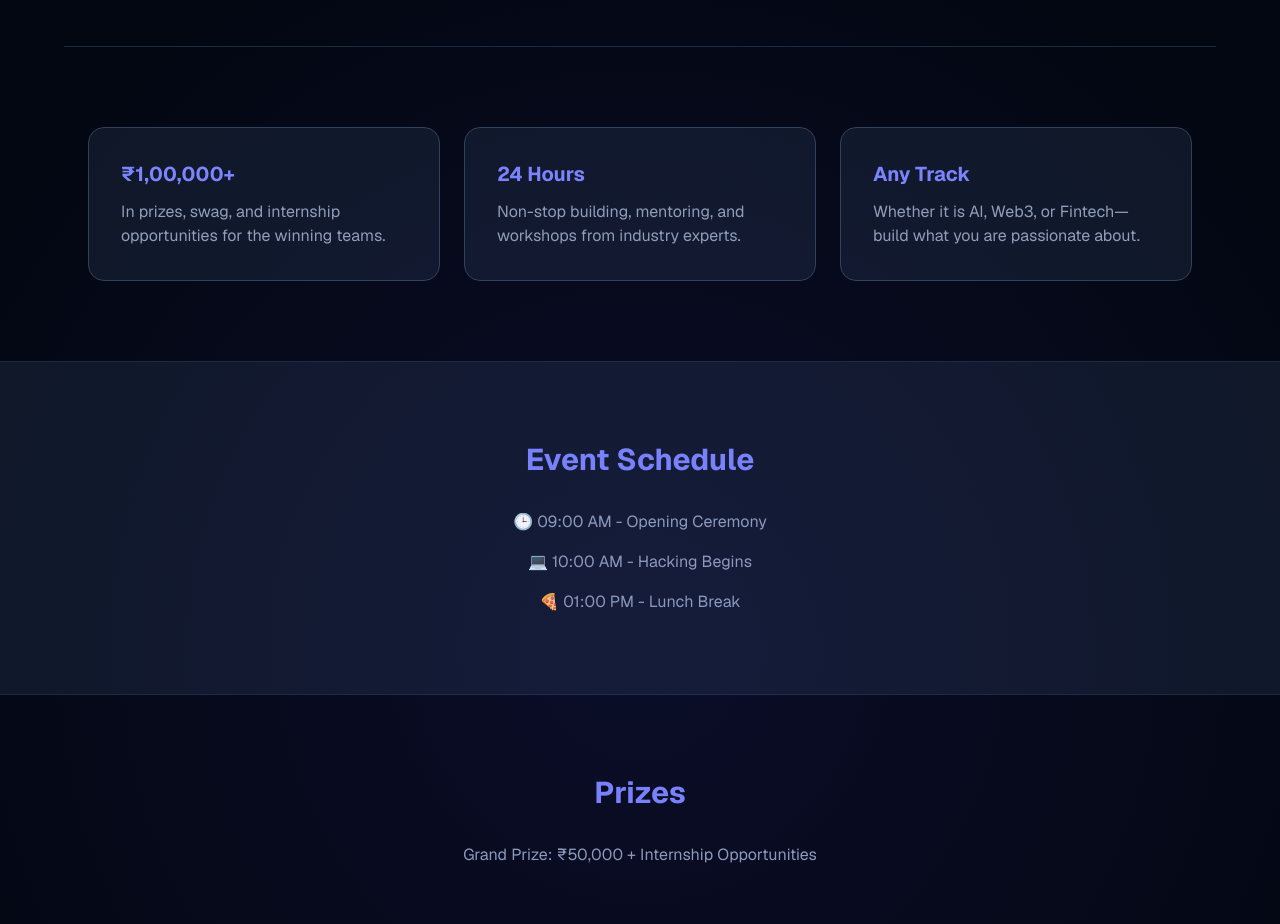
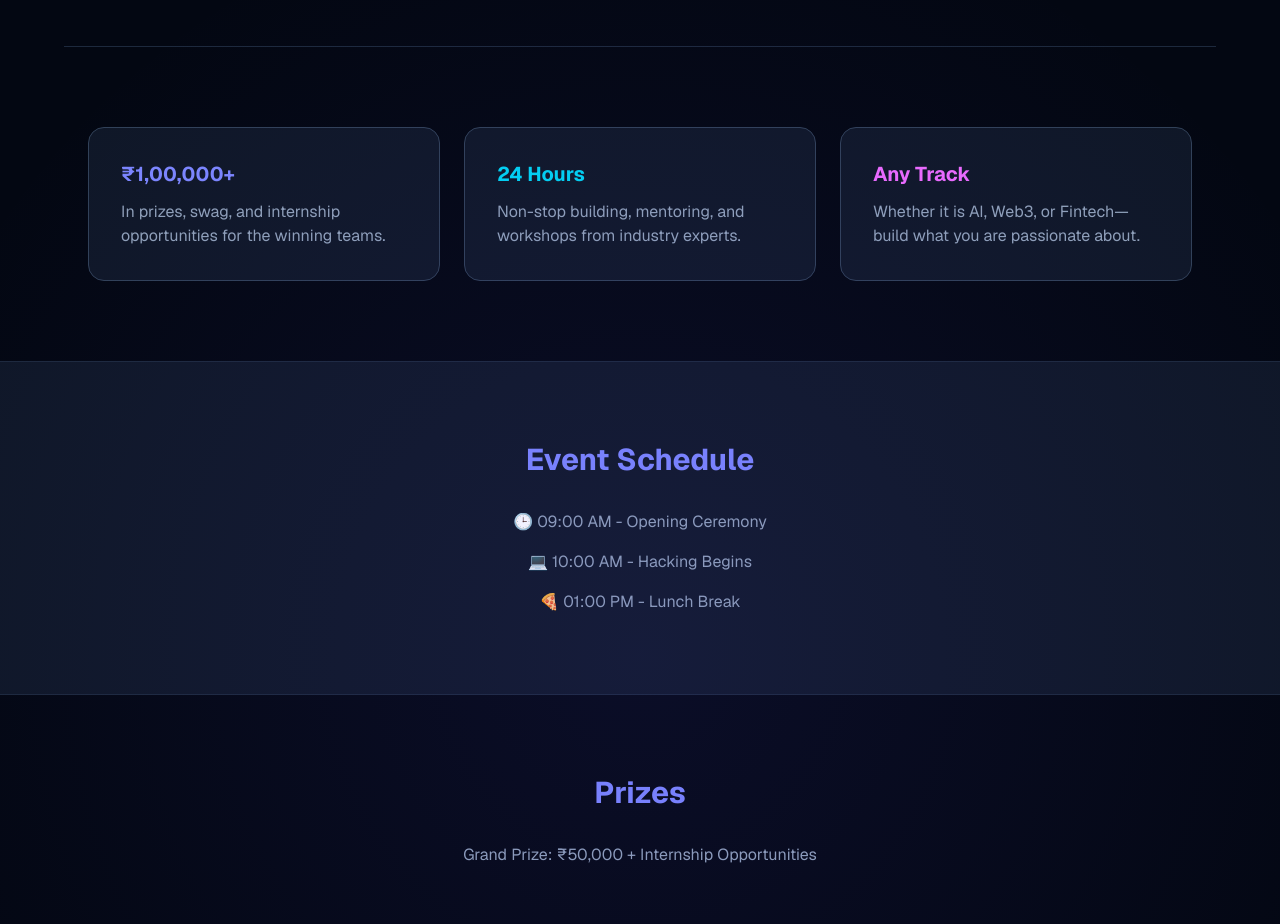
Before and after one commit to abhijeetmandal278-alt/hackathon-26, a Next.js app: page / in a window 1280 px wide. Shown: the part 780-1704 px from the top of the page. Built offline with nearby package versions, Linux system fonts and the light colour scheme.

Commit message:
style: added unique colors, neon glows, and zoom effects to info cards

```diff
--- a/app/page.tsx
+++ b/app/page.tsx
@@ -67,19 +67,26 @@ export default function Home() {
 
       {/* Info Cards */}
       <section id="about" className="max-w-6xl mx-auto grid grid-cols-1 md:grid-cols-3 gap-6 px-6 py-20 border-t border-slate-800">
-        <div className="p-8 rounded-2xl bg-slate-800/50 border border-slate-700">
+
+        {/* Card 1: Prizes - Indigo Glow */}
+    <div className="p-8 rounded-2xl bg-slate-800/50 border border-slate-700 transition-all duration-300 hover:scale-105 hover:border-indigo-500/50 hover:shadow-[0_0_25px_rgba(99,102,241,0.2)]">
       <h3 className="text-xl font-bold mb-3 text-indigo-400">₹1,00,000+</h3>
       <p className="text-slate-400">In prizes, swag, and internship opportunities for the winning teams.</p>
   </div>
-        <div className="p-8 rounded-2xl bg-slate-800/50 border border-slate-700">
-          <h3 className="text-xl font-bold mb-3 text-indigo-400">24 Hours</h3>
+
+  {/* Card 2: 24 Hours - Cyan Glow */}
+    <div className="p-8 rounded-2xl bg-slate-800/50 border border-slate-700 transition-all duration-300 hover:scale-105 hover:border-cyan-500/50 hover:shadow-[0_0_25px_rgba(6,182,212,0.2)]">
+      <h3 className="text-xl font-bold mb-3 text-cyan-400">24 Hours</h3>
       <p className="text-slate-400">Non-stop building, mentoring, and workshops from industry experts.</p>
   </div>
-        <div className="p-8 rounded-2xl bg-slate-800/50 border border-slate-700">
-          <h3 className="text-xl font-bold mb-3 text-indigo-400">Any Track</h3>
+
+  {/* Card 3: Any Track - Fuchsia Glow */}
+  <div className="p-8 rounded-2xl bg-slate-800/50 border border-slate-700 transition-all duration-300 hover:scale-105 hover:border-fuchsia-500/50 hover:shadow-[0_0_25px_rgba(192,38,211,0.2)]">
+    <h3 className="text-xl font-bold mb-3 text-fuchsia-400">Any Track</h3>
     <p className="text-slate-400">Whether it is AI, Web3, or Fintech—build what you are passionate about.</p>
   </div>
 </section>
+
       {/* Schedule Section */}
       <section id="schedule" className="py-20 bg-slate-800/50 border-y border-slate-800">
         <div className="max-w-4xl mx-auto px-6 text-center">
```
Lines whose indentation alone changed are shown as unchanged.
